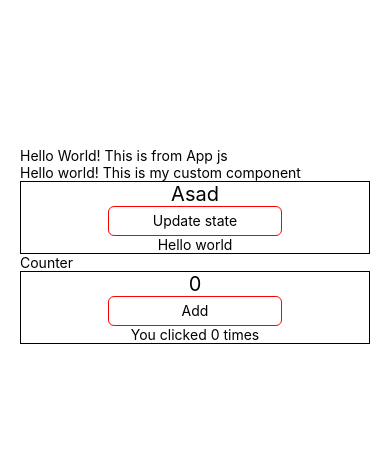
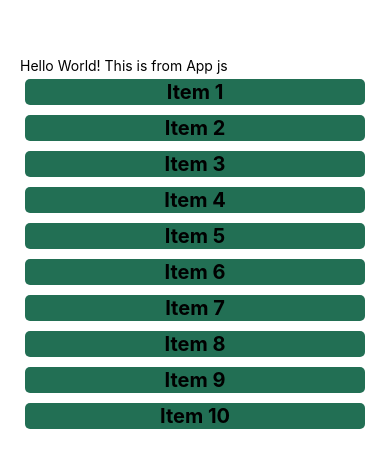
Before and after one commit to AsadMalik26/MyPrismaticApp, a React Native app: screen / in a window 390 px wide. Shown: the part 177-644 px from the top of the page. Built offline with nearby package versions, Linux system fonts and the light colour scheme.

Commit message:
List ScrollView RefreshControl

```diff
--- a/App.js
+++ b/App.js
@@ -1,17 +1,12 @@
 import React, {useState} from 'react';
 import {StyleSheet, Text, View} from 'react-native';
-import Cat from './Cat';
-import StateManagement from './src/screens/StateManagement';
-import CustomComponent from './src/screens/CustomComponent';
-import StateAddition from './src/screens/StateAddition';
+import List from './src/screens/List';
+
 const App = () => {
   return (
     <View style={styles.bodyStyling}>
       <Text>Hello World! This is from App js</Text>
-      <CustomComponent />
-      <StateManagement />
-      <Text>Counter</Text>
-      <StateAddition />
+      <List />
     </View>
   );
 };
--- /dev/null
+++ b/src/screens/List.js
@@ -0,0 +1,71 @@
+import React, {useState} from 'react';
+import {RefreshControl, ScrollView, StyleSheet, Text, View} from 'react-native';
+
+const List = () => {
+  const [items, setItems] = useState([
+    {key: 1, value: 'Item 1'},
+    {key: 2, value: 'Item 2'},
+    {key: 3, value: 'Item 3'},
+    {key: 4, value: 'Item 4'},
+    {key: 5, value: 'Item 5'},
+    {key: 6, value: 'Item 6'},
+    {key: 7, value: 'Item 7'},
+    {key: 8, value: 'Item 8'},
+    {key: 9, value: 'Item 9'},
+    {key: 10, value: 'Item 10'},
+  ]);
+
+  const [refresh, setRefresh] = useState(false);
+
+  return (
+    <View style={styles.itemBody}>
+      <ScrollView
+        horizontal={false}
+        refreshControl={
+          <RefreshControl
+            refreshing={refresh}
+            onRefresh={() => {
+              setRefresh(true);
+              setItems([
+                ...items,
+                {key: 11, value: 'Item 11'},
+                {key: 12, value: 'Item 12'},
+                {key: 13, value: 'Item 13'},
+                {key: 14, value: 'Item 14'},
+                {key: 15, value: 'Item 15'},
+                {key: 16, value: 'Item 16'},
+                {key: 17, value: 'Item 17'},
+                {key: 18, value: 'Item 18'},
+                {key: 19, value: 'Item 19'},
+              ]);
+              setRefresh(false);
+            }}
+            colors={['#FFDE00']}
+          />
+        }>
+        {/* items mapping */}
+        {items.map((obj, index) => (
+          <Text key={index} style={styles.text}>
+            {obj.value}
+          </Text>
+        ))}
+      </ScrollView>
+    </View>
+  );
+};
+
+const styles = StyleSheet.create({
+  itemBody: {
+    justifyContent: 'center',
+  },
+  text: {
+    backgroundColor: '#226F54',
+    borderRadius: 5,
+    fontWeight: 'bold',
+    fontSize: 20,
+    margin: 5,
+    padding: 1,
+    textAlign: 'center',
+  },
+});
+export default List;
--- a/src/screens/StateManagement.jsx
+++ b/src/screens/StateManagement.jsx
@@ -4,7 +4,7 @@ import React, {useState} from 'react';
 const StateManagement = () => {
   const [name, setName] = useState('Asad');
   const onClickHandler = () => {
-    setName('Programming With Ali Ahmad');
+    setName('Programming With Asad');
   };
   return (
     <>
```
Also changed, not shown: src/screens/Counter.js (added, +28 -0 lines).
